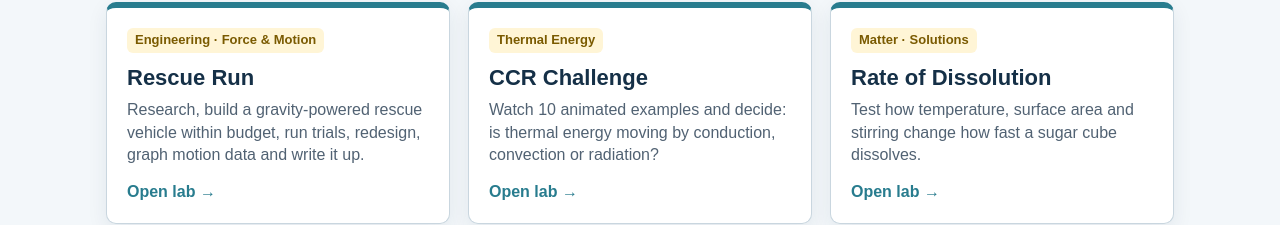
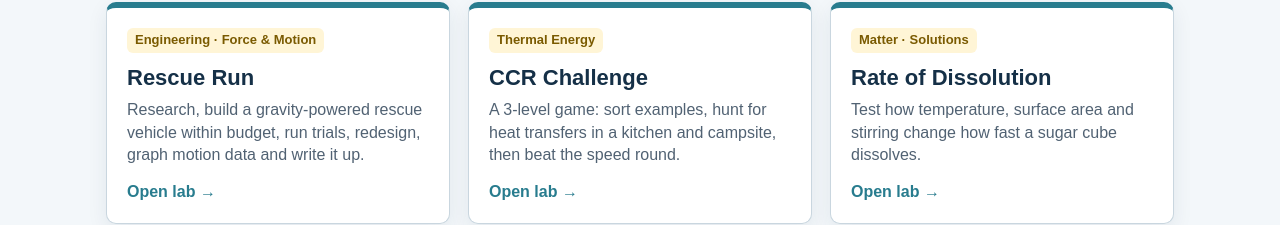
Before and after one commit to theunexpectedscienceteacher-blip/virtual-labs, a plain HTML site: page index.html in a window 1280 px wide. Shown: the part 167-392 px from the top of the page. Drawn offline with Linux system fonts and the light colour scheme.

Commit message:
Add files via upload

```diff
--- a/index.html
+++ b/index.html
@@ -39,7 +39,7 @@
       <a class="lab" href="ccr-challenge/">
         <span class="tag">Thermal Energy</span>
         <h2>CCR Challenge</h2>
-        <p>Watch 10 animated examples and decide: is thermal energy moving by conduction, convection or radiation?</p>
+        <p>A 3-level game: sort examples, hunt for heat transfers in a kitchen and campsite, then beat the speed round.</p>
         <span class="go">Open lab &rarr;</span>
       </a>
       <a class="lab" href="dissolution/">
```
